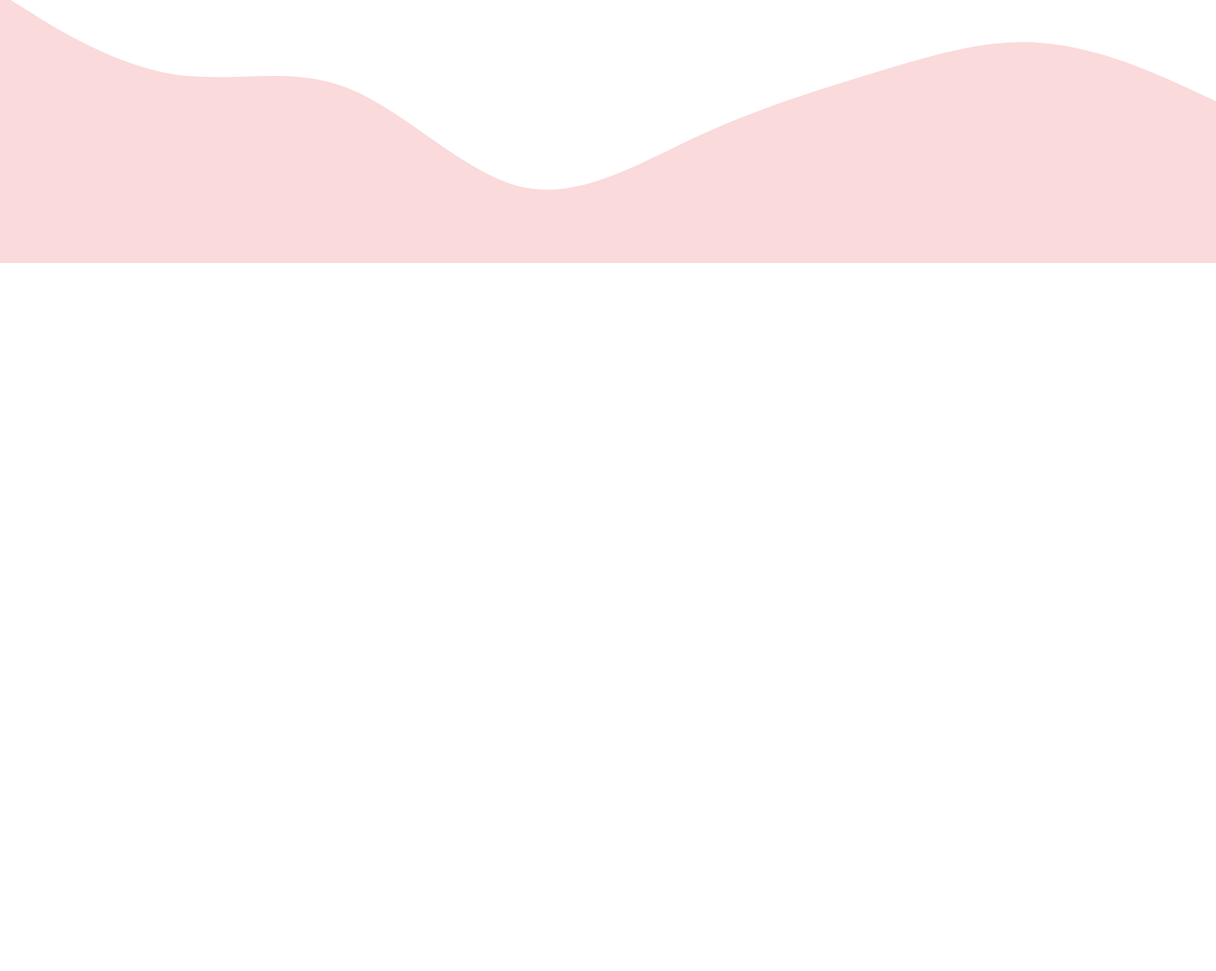
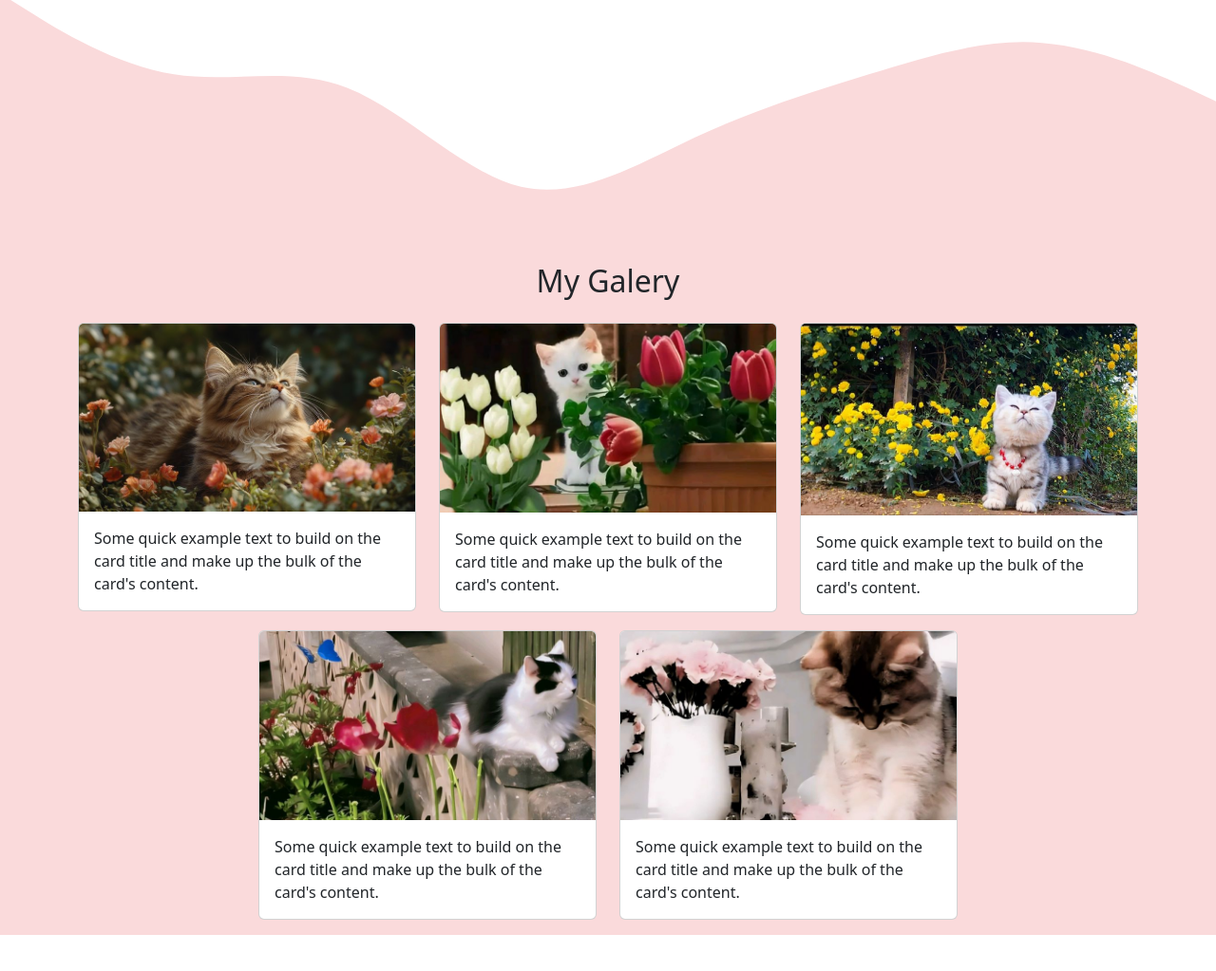
Before and after one commit to salwaraudhatul/uas, a plain HTML site: page index.html in a window 1280 px wide. Shown: the part 899-1922 px from the top of the page at 95% size. Before the commit the page ends 1176 px from the top, so only its background shows below. Drawn offline with nearby package versions, Linux system fonts and the light colour scheme.

Commit message:
ss project

```diff
--- a/index.html
+++ b/index.html
@@ -63,12 +63,12 @@
             </div>
         </div>
         <div class="row justify-content-center fs-5 text-center">
-            <div class="col-4">
+            <div class="col-md-4">
                 <p>Hallo! Nama asli saya adalah Salwa Raudhatul Jannah. Saya lahir pada tanggal 06 Juli 2006.
                     Saya tinggal di Komplek PTPN IV Titipapan, Medan.
                 </p>
             </div>
-            <div class="col-4">
+            <div class="col-md-4">
                 <p>Saat ini saya sedang manjalankan kuliah di suatu Politeknik yaitu, Politeknik Ganesha Medan
         </div>
     </div>
@@ -77,7 +77,56 @@
     <!-- Akhir About -->
 
     <!-- My Galery -->
-     <section id="projects"></div>
+     <section id="galery"></div>
+        <div class="container">
+            <div class="row text-center mb-3">
+                <div class="col">
+                    <h2>My Galery</h2>
+                </div>
+            </div>
+            <div class="row justify-content-center">
+        <div class="col-md-4 mb-3">
+         <div class="card">
+             <img src="img/my galery/1.jpg" class="card-img-top" alt="Galery 1">
+            <div class="card-body">
+            <p class="card-text">Some quick example text to build on the card title and make up the bulk of the card's content.</p>
+  </div>
+</div>
+                </div>
+        <div class="col-md-4 mb-3">
+         <div class="card">
+             <img src="img/my galery/2.jpg" class="card-img-top" alt="Galery 2">
+            <div class="card-body">
+            <p class="card-text">Some quick example text to build on the card title and make up the bulk of the card's content.</p>
+  </div>
+</div>
+                </div>
+        <div class="col-md-4 mb-3">
+         <div class="card">
+             <img src="img/my galery/3.jpg" class="card-img-top" alt="Galery 3">
+            <div class="card-body">
+            <p class="card-text">Some quick example text to build on the card title and make up the bulk of the card's content.</p>
+  </div>
+</div>
+                </div>
+        <div class="col-md-4 mb-3">
+         <div class="card">
+             <img src="img/my galery/4.jpg" class="card-img-top" alt="Galery 4">
+            <div class="card-body">
+            <p class="card-text">Some quick example text to build on the card title and make up the bulk of the card's content.</p>
+  </div>
+</div>
+                </div>
+        <div class="col-md-4 mb-3">
+         <div class="card">
+             <img src="img/my galery/5.jpg" class="card-img-top" alt="Galery 5">
+            <div class="card-body">
+            <p class="card-text">Some quick example text to build on the card title and make up the bulk of the card's content.</p>
+  </div>
+</div>
+                </div>
+            </div>
+        </div>
     <!-- Akhir My Galery -->
 
     <script src="https://cdn.jsdelivr.net/npm/bootstrap@5.3.7/dist/js/bootstrap.bundle.min.js" integrity="sha384-ndDqU0Gzau9qJ1lfW4pNLlhNTkCfHzAVBReH9diLvGRem5+R9g2FzA8ZGN954O5Q" crossorigin="anonymous">
--- a/style.css
+++ b/style.css
@@ -1,8 +1,12 @@
-/* body {
+body {
     min-height: 2000px;
-} */
+}
 
 .jumbotron {
     padding-top: 2rem;
     background-color: #FADADB;
 }
+
+#galery {
+       background-color: #FADADB;
+}
```
Also changed, not shown: img/my galery/1.jpg (added), img/my galery/2.jpg (added), img/my galery/3.jpg (added), img/my galery/4.jpg (added), img/my galery/5.jpg (added), ss project/Screenshot 2025-07-14 205549.png (added), ss project/Screenshot 2025-07-14 205716.png (added), 2 other files.
